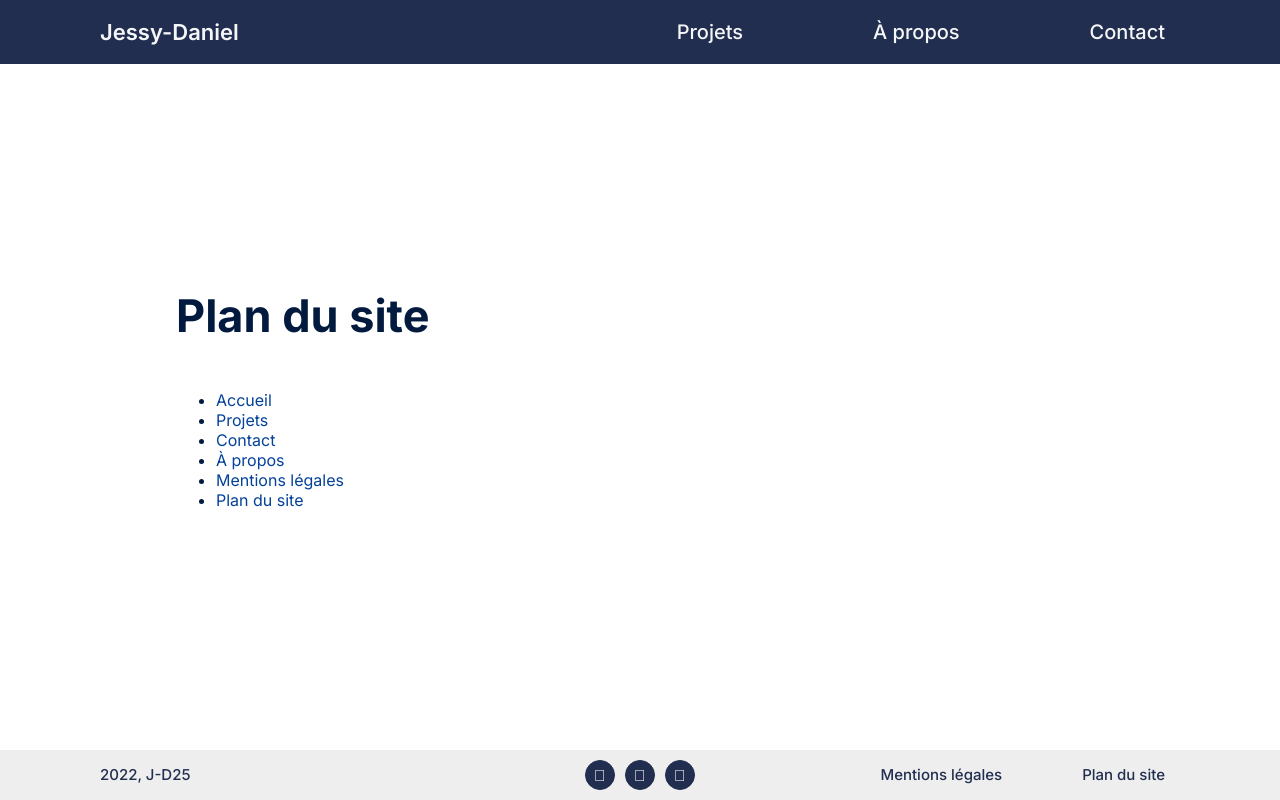
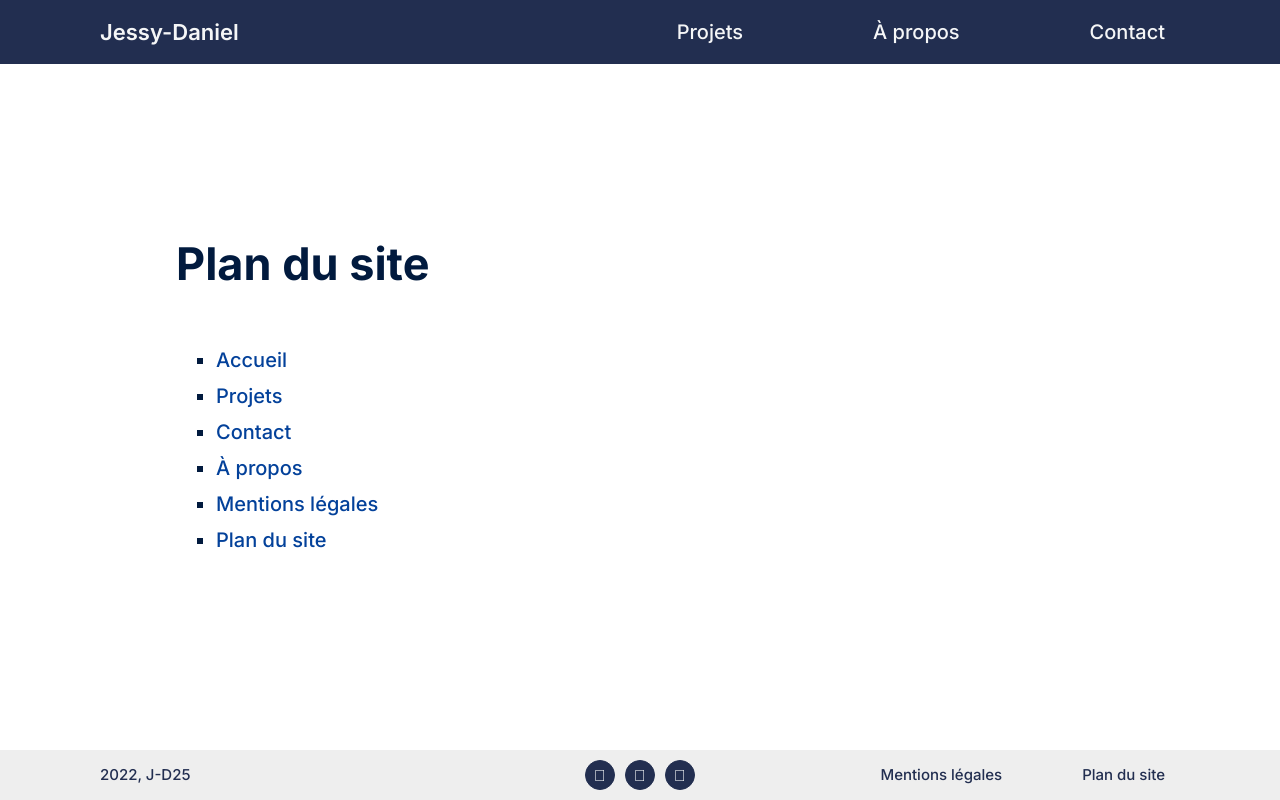
Before and after one commit to J-D25/portfolio, a React (Create React App) app: page /sitemap in a window 1280 px wide. Built offline with nearby package versions, Linux system fonts and the light colour scheme.

Commit message:
src/components/Sitemap.js : add Sitemap style

```diff
--- a/src/components/Sitemap.js
+++ b/src/components/Sitemap.js
@@ -1,11 +1,12 @@
 import './App.css';
+import './Sitemap.css';
 import {Link} from "react-router-dom";
 
 export default function Sitemap() {
   return (<>
     <div className="App-content">
       <h1>Plan du site</h1>
-      <ul>
+      <ul className="Sitemap-List">
         <li><Link to="/">Accueil</Link></li>
         <li><Link to="/project">Projets</Link></li>
         <li><Link to="/contact">Contact</Link></li>
```
